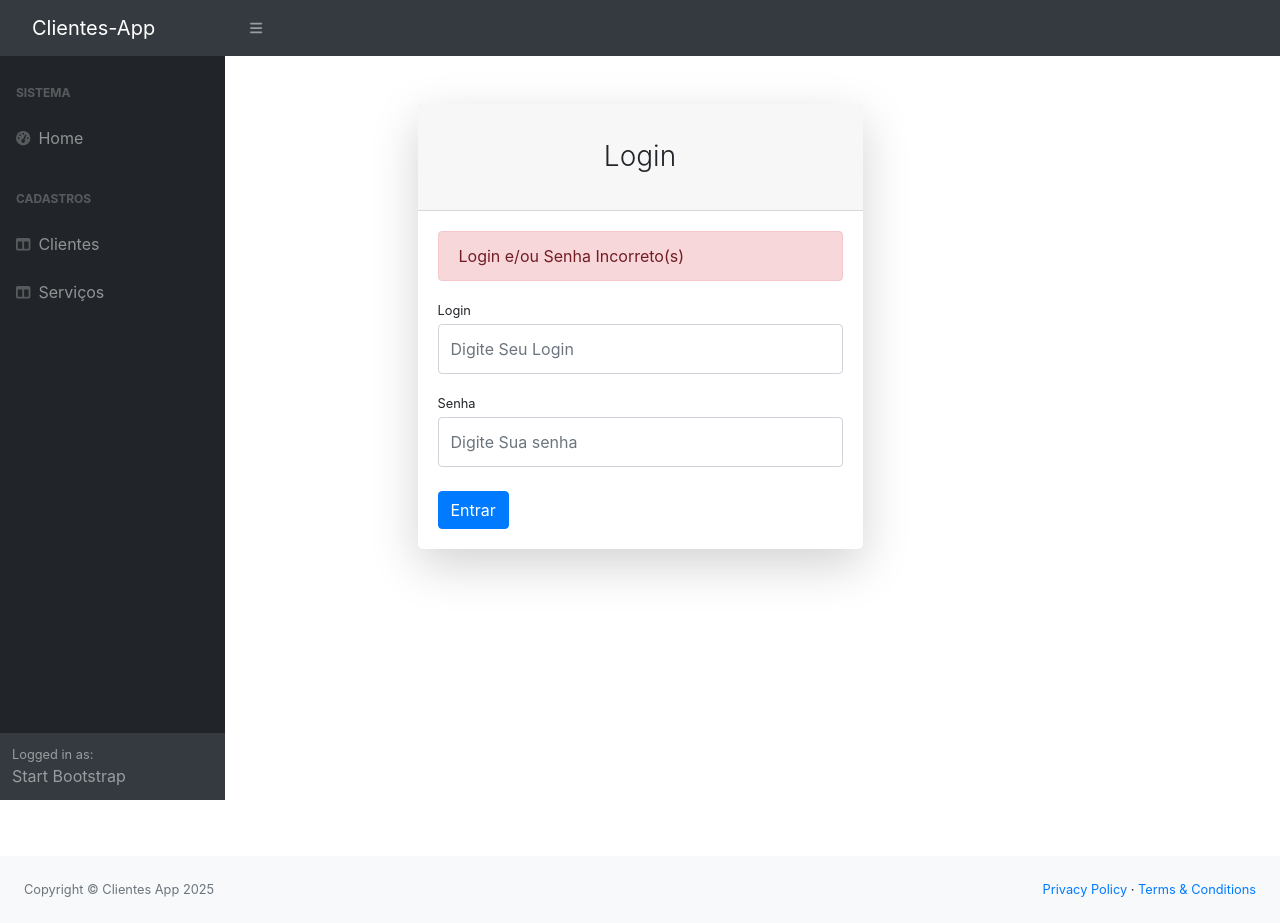
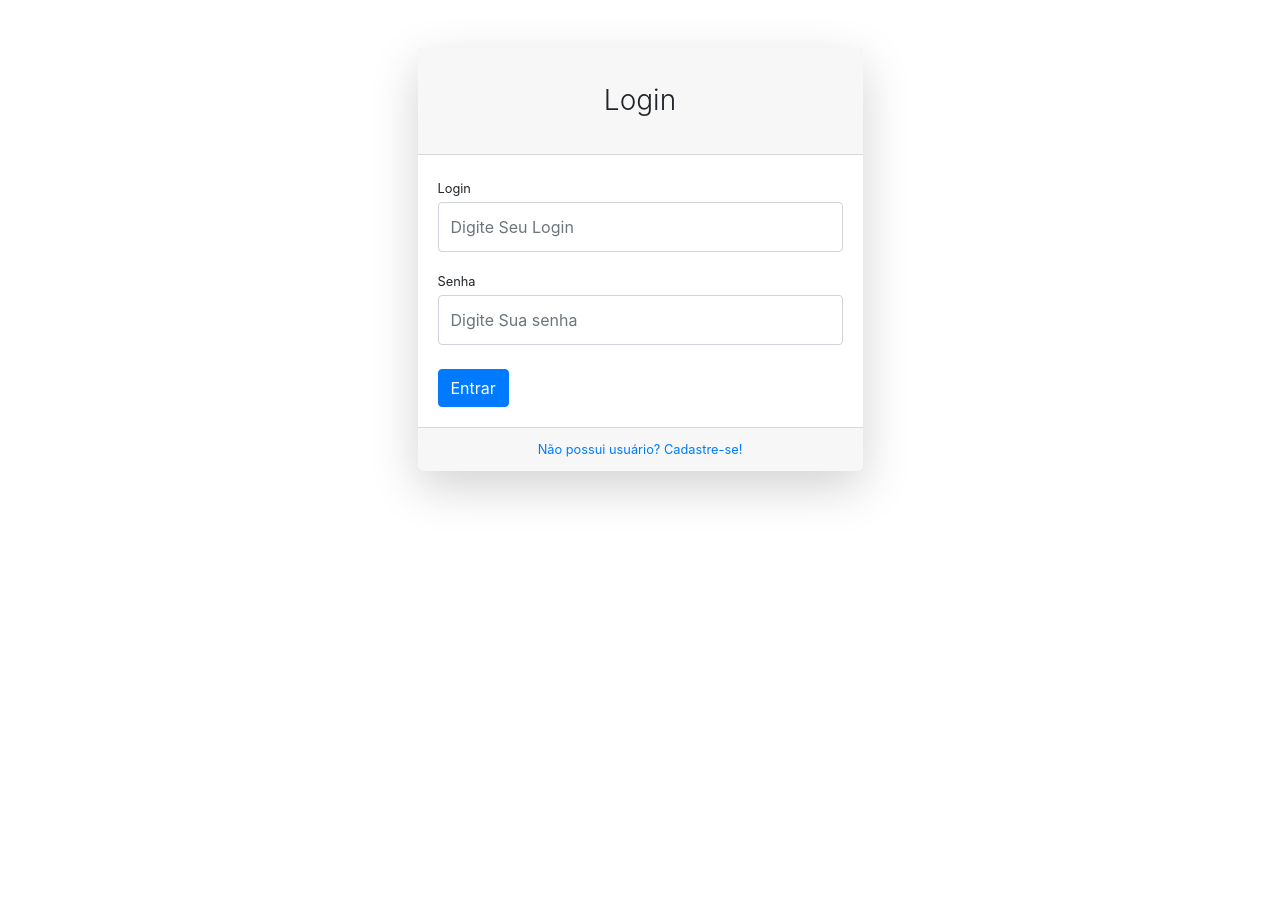
Before and after one commit to sidneyrdm/app-clientes-front-angular, an Angular app: page /login in a window 1280 px wide. After the commit the page ends 800 px from the top, so only its background shows below. Built offline with nearby package versions, Linux system fonts and the light colour scheme.

Commit message:
separendo a tela de login do template da aplicação

```diff
--- a/src/app/app-routing.module.ts
+++ b/src/app/app-routing.module.ts
@@ -2,11 +2,14 @@ import { NgModule } from '@angular/core';
 import { Routes, RouterModule } from '@angular/router';
 import { HomeComponent } from './home/home.component';
 import { LoginComponent } from './login/login.component';
+import { LayoutComponent } from './layout/layout.component';
 
 
 const routes: Routes = [
   {path: 'login', component: LoginComponent},
-  {path : 'home', component: HomeComponent}
+  {path: '', component: LayoutComponent, children: [
+    {path : 'home', component: HomeComponent}
+  ]}
 ];
 
 @NgModule({
--- a/src/app/app.component.html
+++ b/src/app/app.component.html
@@ -1,23 +1 @@
-<app-navbar></app-navbar>
-<div id="layoutSidenav">
-    <app-sidebar></app-sidebar>
-    <div id="layoutSidenav_content">
-        <main>
-            <div class="container-fluid px-4">
-            <router-outlet></router-outlet>
-            </div>
-            <footer class="py-4 bg-light mt-auto">
-                <div class="container-fluid px-4">
-                    <div class="d-flex align-items-center justify-content-between small">
-                        <div class="text-muted">Copyright &copy; Clientes App 2025</div>
-                        <div>
-                            <a href="#">Privacy Policy</a>
-                            &middot;
-                            <a href="#">Terms &amp; Conditions</a>
-                        </div>
-                    </div>
-                </div>
-            </footer>
-        </main>
-    </div>
-</div>
+<router-outlet></router-outlet>
--- a/src/app/app.component.ts
+++ b/src/app/app.component.ts
@@ -7,28 +7,7 @@ import jQuery from 'jquery';
   templateUrl: './app.component.html',
   styleUrls: ['./app.component.css']
 })
-export class AppComponent implements AfterViewInit{
+export class AppComponent {
 
-
-  ngAfterViewInit(){
-    (function($) {
-        "use strict";
-
-        // Add active state to sidbar nav links
-        var path = window.location.href; // because the 'href' property of the DOM element is the absolute path
-            $("#layoutSidenav_nav .sb-sidenav a.nav-link").each(function() {
-                if (this.href === path) {
-                    $(this).addClass("active");
-                }
-            });
-
-        // Toggle the side navigation
-        $("#sidebarToggle").on("click", function(e) {
-            e.preventDefault();
-            $("body").toggleClass("sb-sidenav-toggled");
-        });
-    })(jQuery);
-  }
-
-  title = 'clientes-app-angular';
+    title = 'clientes-app-angular';
 }
--- a/src/app/app.module.ts
+++ b/src/app/app.module.ts
@@ -12,12 +12,14 @@ import { ServicoModule } from './servico/servico.module';
 import { ServicoService } from './servico.service';
 import { LoginComponent } from './login/login.component';
 import { FormsModule } from '@angular/forms';
+import { LayoutComponent } from './layout/layout.component';
 
 @NgModule({
   declarations: [
     AppComponent,
     HomeComponent,
-    LoginComponent
+    LoginComponent,
+    LayoutComponent
   ],
   imports: [
     BrowserModule,
--- /dev/null
+++ b/src/app/layout/layout.component.html
@@ -0,0 +1,23 @@
+<app-navbar></app-navbar>
+<div id="layoutSidenav">
+    <app-sidebar></app-sidebar>
+    <div id="layoutSidenav_content">
+        <main>
+            <div class="container-fluid px-4">
+            <router-outlet></router-outlet>
+            </div>
+            <footer class="py-4 bg-light mt-auto">
+                <div class="container-fluid px-4">
+                    <div class="d-flex align-items-center justify-content-between small">
+                        <div class="text-muted">Copyright &copy; Clientes App 2025</div>
+                        <div>
+                            <a href="#">Privacy Policy</a>
+                            &middot;
+                            <a href="#">Terms &amp; Conditions</a>
+                        </div>
+                    </div>
+                </div>
+            </footer>
+        </main>
+    </div>
+</div>
--- /dev/null
+++ b/src/app/layout/layout.component.ts
@@ -0,0 +1,35 @@
+import { AfterViewInit, Component, OnInit } from '@angular/core';
+
+import jQuery from 'jquery';
+
+@Component({
+  selector: 'app-layout',
+  templateUrl: './layout.component.html',
+  styleUrls: ['./layout.component.css']
+})
+export class LayoutComponent implements AfterViewInit {
+
+  constructor() { }
+
+
+  ngAfterViewInit(): void {
+    (function ($) {
+      "use strict";
+
+      // Add active state to sidbar nav links
+      var path = window.location.href; // because the 'href' property of the DOM element is the absolute path
+      $("#layoutSidenav_nav .sb-sidenav a.nav-link").each(function () {
+        if (this.href === path) {
+          $(this).addClass("active");
+        }
+      });
+
+      // Toggle the side navigation
+      $("#sidebarToggle").on("click", function (e) {
+        e.preventDefault();
+        $("body").toggleClass("sb-sidenav-toggled");
+      });
+    })(jQuery);
+  }
+
+}
--- a/src/app/login/login.component.html
+++ b/src/app/login/login.component.html
@@ -7,12 +7,12 @@
                         <div class="card shadow-lg border-0 rounded-lg mt-5">
                             <div class="card-header">
                                 <h3 class="text-center font-weight-light my-4 ">
-                                    Login
+                                    {{ cadastrando? 'Cadastro de novo usuário' : 'Login' }}
                                 </h3>
                             </div>
 
                             <div class="card-body">
-                                <div class="alert alert-danger">
+                                <div class="alert alert-danger" *ngIf="loginError">
                                     Login e/ou Senha Incorreto(s)
                                 </div>
 
@@ -35,9 +35,19 @@
                                 </div>
 
                                 <div class="form-group d-flex align-items-center justify-content-between mt-4 mb-0">
-                                    <button class="btn btn-primary" type="submit">Entrar</button>
+                                    <button class="btn btn-primary" type="submit" *ngIf="!cadastrando">Entrar</button>
+                                    <button class="btn btn-success" type="button" *ngIf="cadastrando">Cadastar</button>
+                                    <button (click)="cancelaCadastro()" class="btn btn-danger" type="button" *ngIf="cadastrando">Cancelar</button>
                                 </div>
                             </form>
+                            </div>
+
+                            <div class="card-footer text-center">
+                                <div class="small">
+                                    <a (click)="preCadastro($event)" href="#">
+                                        Não possui usuário? Cadastre-se!
+                                    </a>
+                                </div>
                             </div>
                         </div>
                     </div>
--- a/src/app/login/login.component.ts
+++ b/src/app/login/login.component.ts
@@ -1,4 +1,5 @@
 import { Component, OnInit } from '@angular/core';
+import { Router } from '@angular/router';
 
 @Component({
   selector: 'app-login',
@@ -10,14 +11,25 @@ export class LoginComponent implements OnInit {
   userName: string;
   password: string;
   loginError: boolean;
+  cadastrando: boolean;
 
-  constructor() { }
+  constructor(private router: Router) { }
 
   ngOnInit(): void {
   }
 
   onSubmit(){
     console.log(`User: ${this.userName} - Password: ${this.password}`);
+    this.router.navigate(['/home']);
+  }
+
+  preCadastro(event){
+    event.preventDefault();
+    this.cadastrando = true;
+  }
+
+  cancelaCadastro(){
+    this.cadastrando = false;
   }
 
 }
```
Also changed, not shown: src/app/layout/layout.component.css (added).
